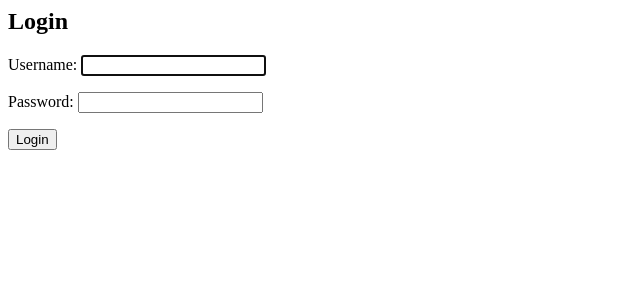
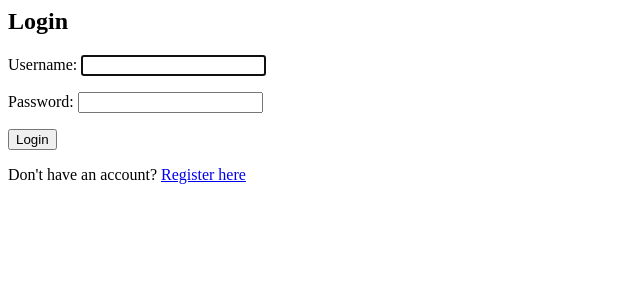
Before and after one commit to rodrigoduranbfd/DjangoLibrary, a Django app: page /login/ in a window 1280 px wide. Shown: the top 300 px of the page, without its empty margins (0-640 px from the left). Run offline with Django 5.2, Linux system fonts and the light colour scheme.

Commit message:
alterando as urls e o template de login

```diff
--- a/library/templates/registration/login.html
+++ b/library/templates/registration/login.html
@@ -4,3 +4,5 @@
   {{ form.as_p }}
   <button type="submit">Login</button>
 </form>
+
+<p>Don't have an account? <a href="{% url 'register' %}">Register here</a></p>
--- a/library/urls.py
+++ b/library/urls.py
@@ -3,6 +3,7 @@
 from catalog import views as catalog_views
 from borrowing import views as borrowing_views
 from django.contrib.auth import views as auth_views
+from borrowing.views import register_view
 
 urlpatterns = [
     path('admin/', admin.site.urls),
@@ -20,4 +21,5 @@
     # Auth
     path('login/', auth_views.LoginView.as_view(template_name='registration/login.html'), name='login'),
     path('logout/', auth_views.LogoutView.as_view(), name='logout'),
+    path('register/', register_view, name='register')  # ← Adicionado
 ]
```
